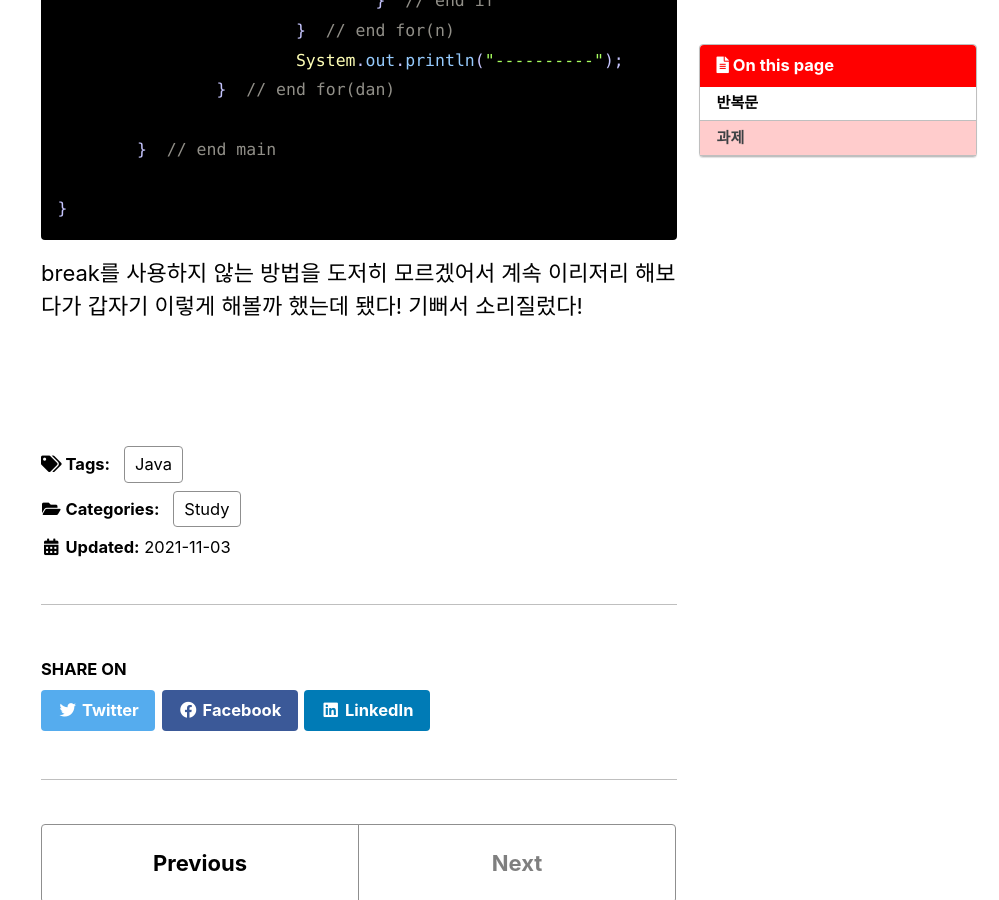
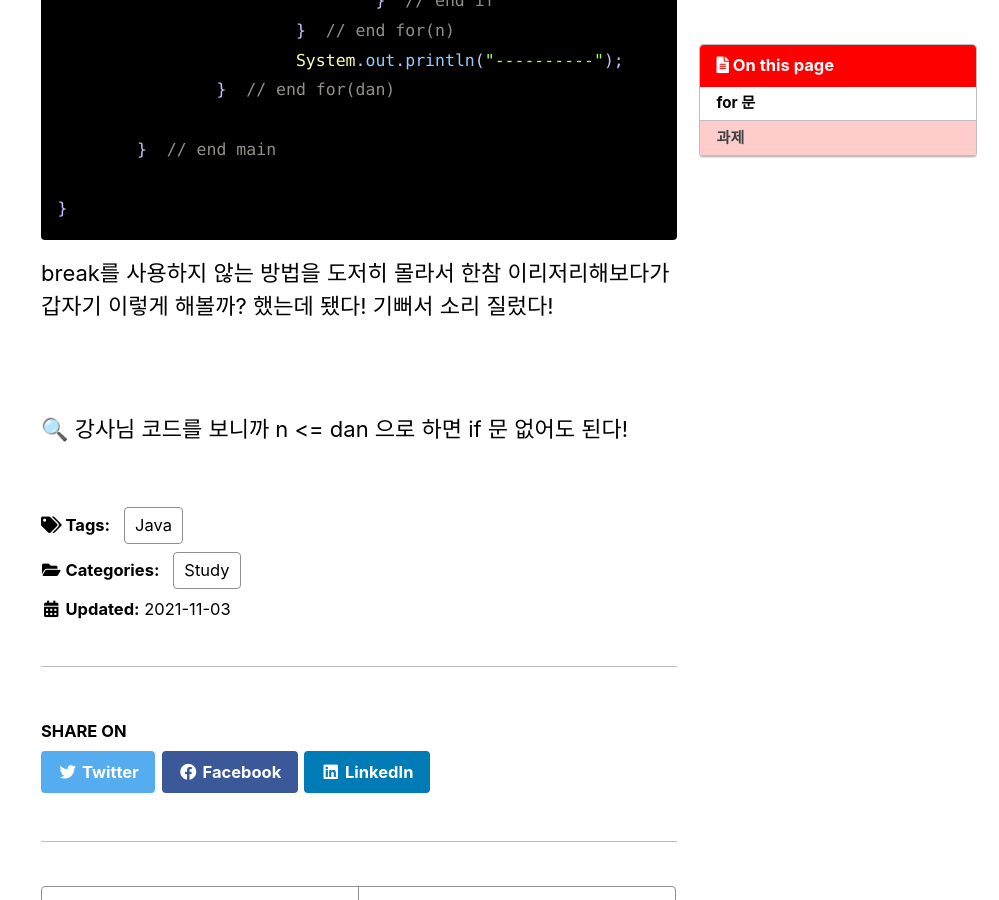
Before and after one commit to YUEUN328/YUEUN328.github.io, a Jekyll site: the page built from _posts/2021-11-03-five.md, in a window 1280 px wide and 900 px high, scrolled down 8215 px. Shown: the whole window, without its empty margins (281-1280 px from the left). Built offline with Jekyll 4.4.1, drawn with Linux system fonts in a browser that asks for light colours; cached includes are drawn as plain includes; comment, search, counter and statistics services are not loaded.

Commit message:
Update 2021-11-03-five.md

````diff
--- a/_posts/2021-11-03-five.md
+++ b/_posts/2021-11-03-five.md
@@ -6,7 +6,7 @@ tag: Java
 author_profile: false
 ---
 
-## 반복문
+## for 문
 
 ```java
 package edu.java.loop03;
@@ -285,6 +285,8 @@ public class LoopMain08 {
 }
 ```
 
-break를 사용하지 않는 방법을 도저히 모르겠어서 계속 이리저리 해보다가 갑자기 이렇게 해볼까 했는데 됐다! 기뻐서 소리질렀다!
+break를 사용하지 않는 방법을 도저히 몰라서 한참 이리저리해보다가 갑자기 이렇게 해볼까? 했는데 됐다! 기뻐서 소리 질렀다!
 
 <br>
+
+🔍 강사님 코드를 보니까 n <= dan 으로 하면 if 문 없어도 된다!
````
